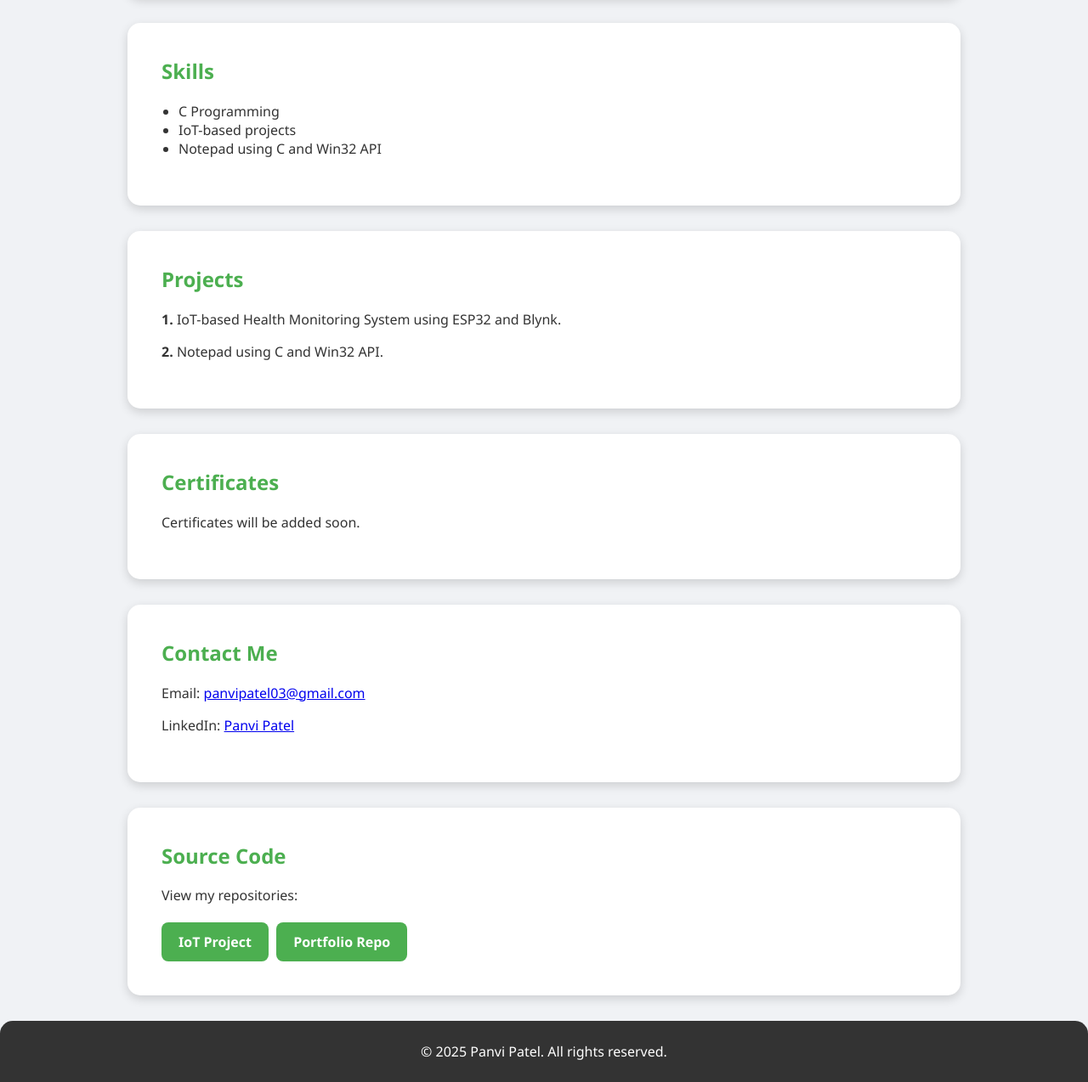
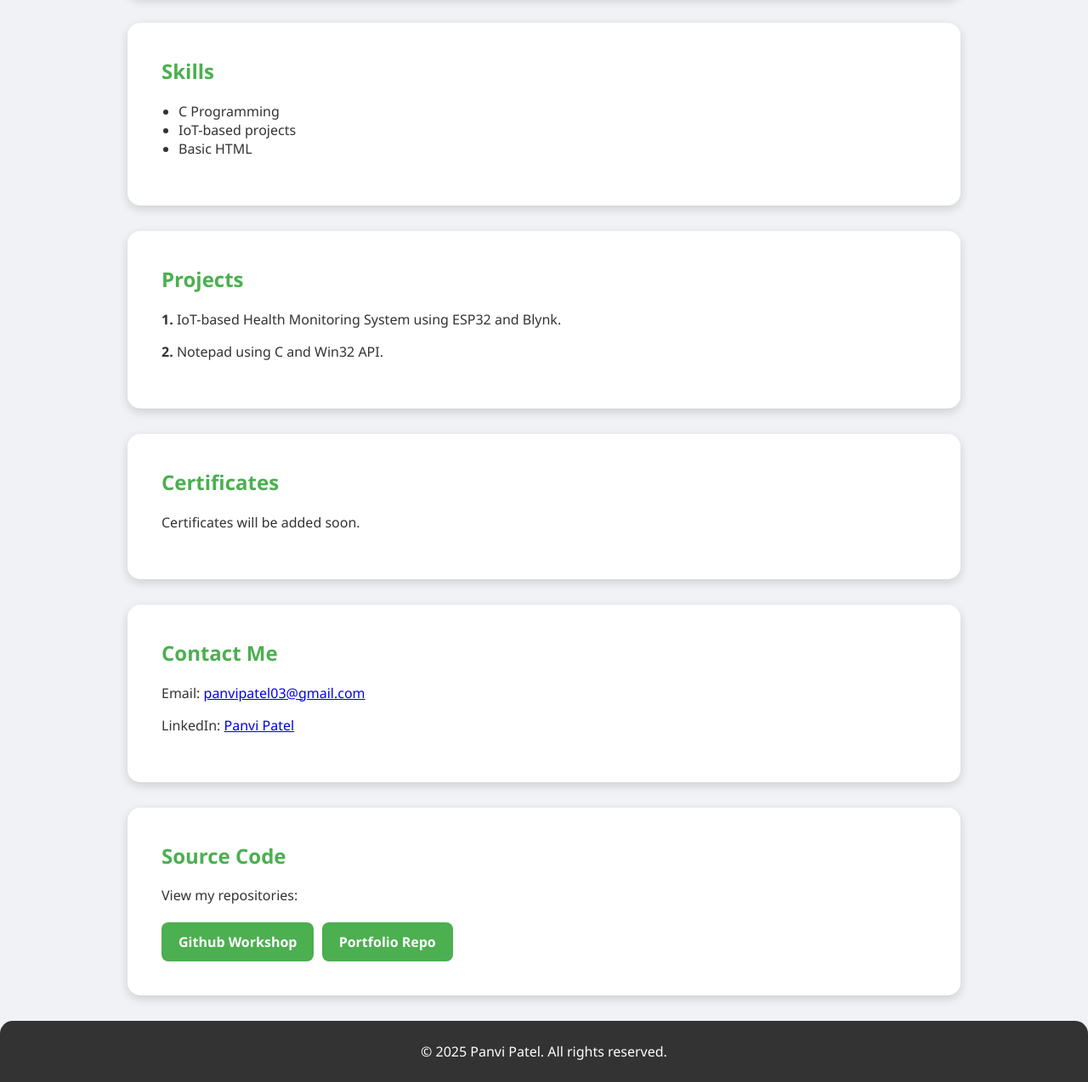
Before and after one commit to Panvi-2801/Panvi.github.io, a plain HTML site: page index.html in a window 1280 px wide. Shown: the part 567-1841 px from the top of the page at 85% size. Drawn offline with Linux system fonts and the light colour scheme.

Commit message:
Update index.html

```diff
--- a/index.html
+++ b/index.html
@@ -145,7 +145,7 @@
     <ul>
         <li>C Programming</li>
         <li>IoT-based projects</li>
-        <li>Notepad using C and Win32 API</li>
+        <li>Basic HTML</li>
     </ul>
 </section>
 
@@ -169,7 +169,7 @@
 <section id="sourcecode">
     <h2>Source Code</h2>
     <p>View my repositories:</p>
-    <a class="button" href="https://github.com/Panvi-2801/GitHub-Workshop" target="_blank">IoT Project</a>
+    <a class="button" href="https://github.com/Panvi-2801/GitHub-Workshop" target="_blank">Github Workshop</a>
     <a class="button" href="https://github.com/Panvi-2801/Panvi.github.io" target="_blank">Portfolio Repo</a>
 </section>
 
```
